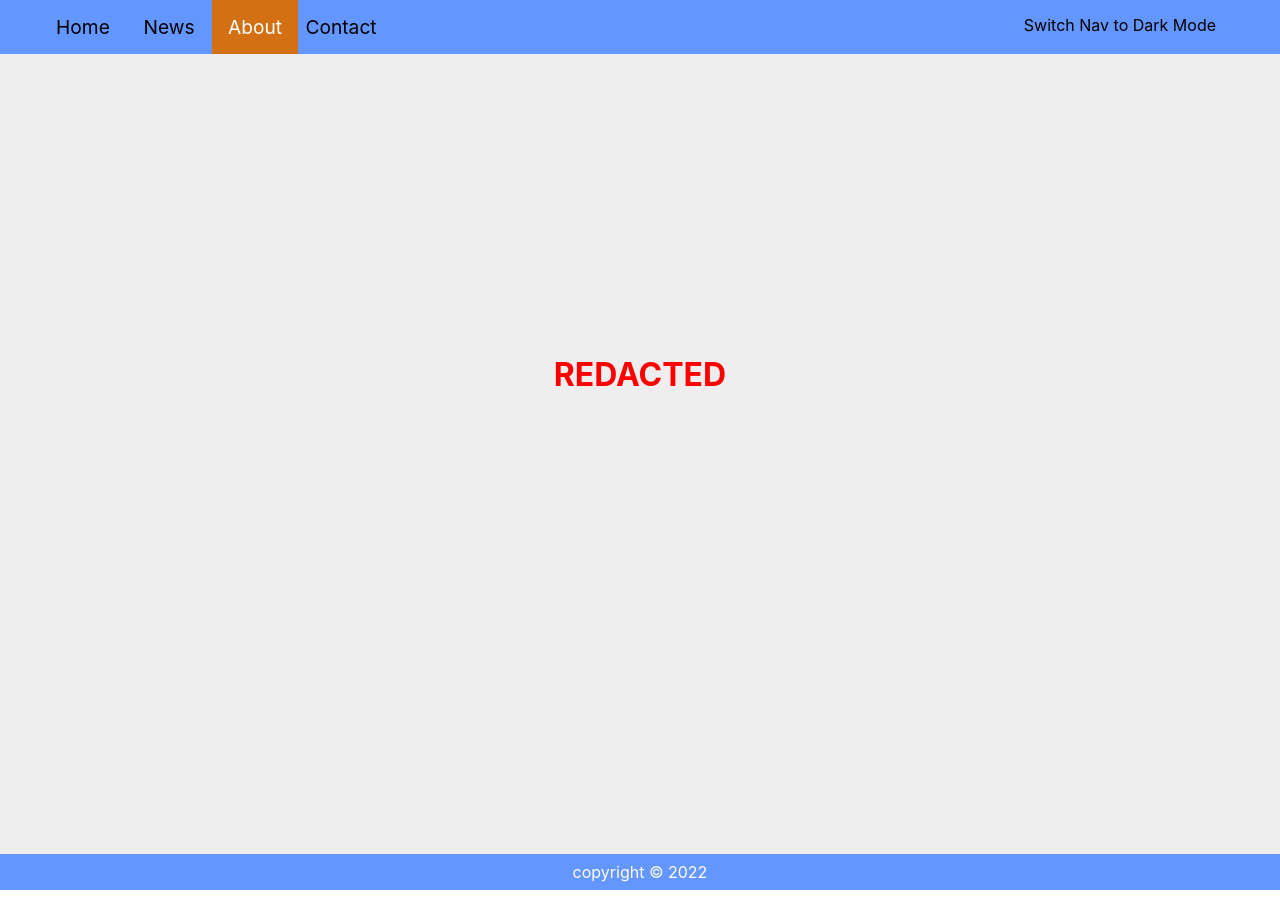
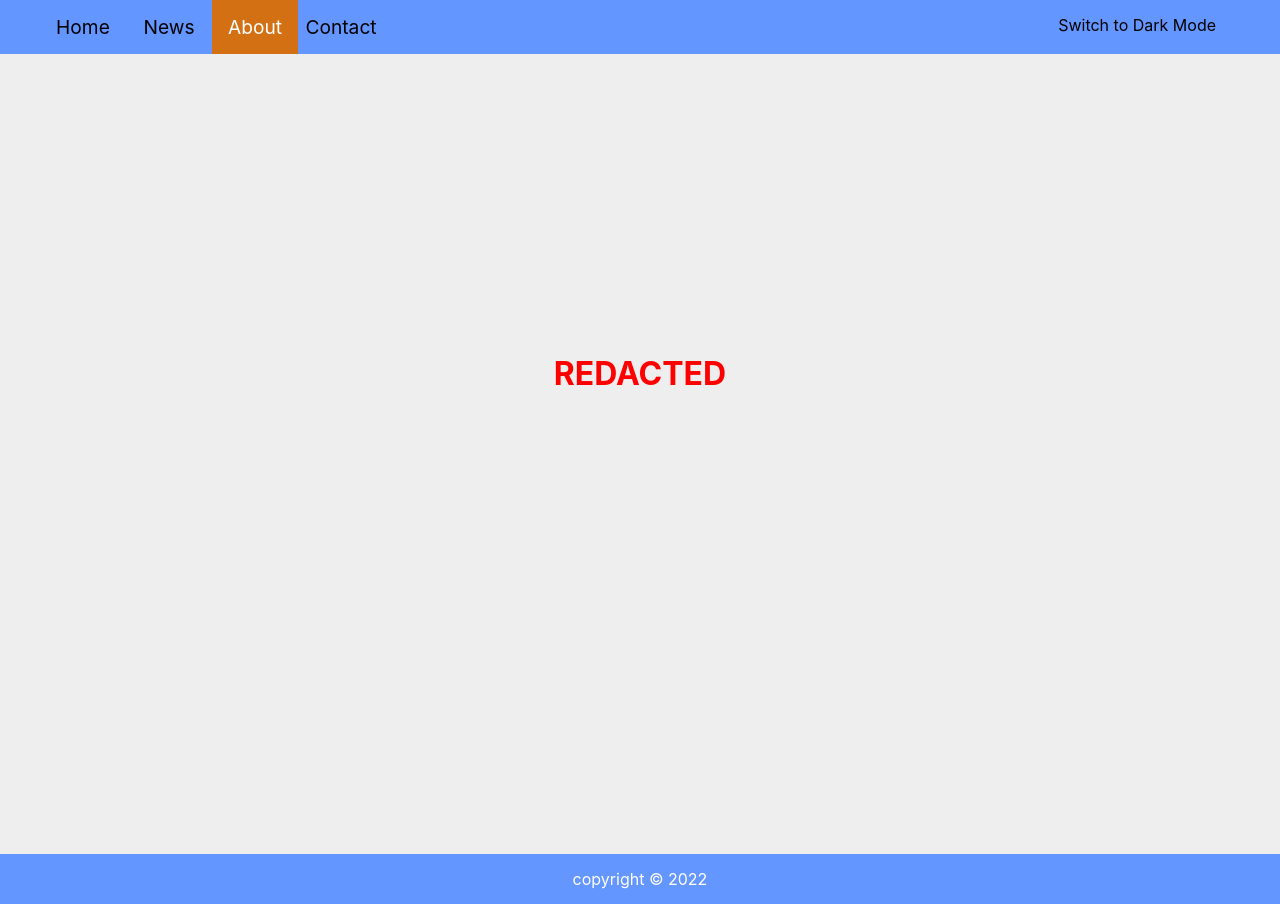
Before and after one commit to SeraphUltimateX/FER201m-lab4, a React (Create React App) app: page /about in a window 1280 px wide. Built offline with nearby package versions, Linux system fonts and the light colour scheme.

Commit message:
Clean up and beautify

```diff
--- a/src/App.css
+++ b/src/App.css
@@ -34,7 +34,7 @@ footer {
   color: #ffffff;
   text-align: center;
   background-color: #000000;
-  padding: 8px 0 8px 0;
+  padding: 15px 0;
 }
 
 @media only screen and (max-width: 991px) {
@@ -47,7 +47,7 @@ footer {
 /*### MainContent_START ###*/
 .container {
   width: 100%;
-  padding: 3vh 15px;
+  padding: 20px;
   overflow: auto;
 
   display: grid;
@@ -158,7 +158,7 @@ footer {
     right: 0;
     width: 35%;
     background-color: rgba(255, 255, 255, 0.7);
-    opacity: 0.5;
+    opacity: 0.35;
   }
 
   .column .info:hover {
@@ -188,7 +188,7 @@ footer {
 /*### MainContent_END ###*/
 
 /*### Popup_START ###*/
-.overlay {
+/* .overlay {
   display: none;
   z-index: 1;
   position: fixed;
@@ -201,12 +201,12 @@ footer {
 
 .popupContent {
   margin: 5vh auto;
-  /* padding: 2.5px; */
+  //padding: 2.5px;
   background: #b9b9b9;
   width: 45%;
   max-height: 100%;
   position: relative;
-  /* transition: all 2s ease-in-out; */
+  //transition: all 2s ease-in-out;
 }
 
 .popupContent .close {
@@ -253,7 +253,7 @@ footer {
 
 @media only screen and (max-width: 991px) {
   .popupContent {
-    /* padding: 2vh 0; */
+    //padding: 2vh 0;
     width: 90%;
   }
 
@@ -283,8 +283,7 @@ footer {
   .popupContent .detail .sypnosis {
     font-size: min(1em, 4vw);
   }
-
-}
+} */
 
 /*### Popup_END ###*/
 
@@ -361,21 +360,18 @@ nav {
     padding-bottom: 1.5em;
 
     animation: slideInFromBottom 1.2s;
-
   }
 
   @keyframes slideInFromBottom {
     from {
-      /* bottom: -100vh; */
       line-height: 0;
-      margin: 0;
       opacity: 0;
     }
 
     to {
       /* bottom: 0; */
-      line-height: 1;
-      opacity: auto;
+      line-height: 1.315; /*~= normal*/
+      opacity: 0.35;
     }
   }
 }
--- a/src/components/About.js
+++ b/src/components/About.js
@@ -4,7 +4,7 @@ export default function About() {
     const { theme } = useContext(ThemeContext)
     return (
         <div id="news" className="container" style={{ backgroundColor: theme.backdropBackgroundColor, color: theme.contentTextColor, minHeight: "100vh" }}>
-            <h1 style={{ width: "100%", textAlign: "center", color: "red", gridArea: "2/2/3/3"}}>
+            <h1 style={{ width: "100%", textAlign: "center", color: "red", gridArea: "2/2/3/3" }}>
                 REDACTED
             </h1>
         </div>
--- a/src/components/Contact.js
+++ b/src/components/Contact.js
@@ -12,7 +12,7 @@ function Contact() {
                         backgroundPosition: "center", backgroundRepeat: "no-repeat"
                     }} />
                 </div>
-                <p id="contact-1-info">Somewhere@Nowhere.net</p>
+                <p id="contact-1-info">Home@Nowhere.net</p>
             </div>
 
             <div id="contact-2" className="column" style={{ backgroundColor: theme.mutedBackgroundColor, color: theme.contentTextColor }}>
@@ -27,16 +27,18 @@ function Contact() {
 
             <div id="contact-3" className="column" style={{ backgroundColor: theme.mutedBackgroundColor, color: theme.contentTextColor }}>
                 <div id="contact-3-bg" style={{ backgroundColor: theme.mutedBackgroundColor, color: theme.contentTextColor }}>
-                        < a href="https://twitter.com" id="contact-3-bgimg" style={{
-                            backgroundImage: `url("/assets/icons/twitter.png")`, backgroundSize: "contain",
-                            backgroundPosition: "center", backgroundRepeat: "no-repeat"
-                        }} />
+                    < a href="https://twitter.com" target="_blank" rel="noreferrer" id="contact-3-bgimg" style={{
+                        backgroundImage: `url("/assets/icons/twitter.png")`, backgroundSize: "contain",
+                        backgroundPosition: "center", backgroundRepeat: "no-repeat"
+                    }} >
+                        <p style={{ position: "absolute", visibility: "hidden" }}>Twitter</p>
+                        </a>
                 </div>
                 {/* <p id="contact-3-info"></p> */}
             </div>
 
             <div id="contact-4" className="column" style={{ backgroundColor: theme.mutedBackgroundColor, color: theme.contentTextColor }}>
-            <div id="contact-4-bg" style={{ backgroundColor: theme.mutedBackgroundColor, color: theme.contentTextColor }}>
+                <div id="contact-4-bg" style={{ backgroundColor: theme.mutedBackgroundColor, color: theme.contentTextColor }}>
                     < div id="contact-4-bgimg" style={{
                         backgroundImage: `url("/assets/icons/pin.png")`, backgroundSize: "contain",
                         backgroundPosition: "center", backgroundRepeat: "no-repeat"
--- a/src/components/FilmDetails.js
+++ b/src/components/FilmDetails.js
@@ -7,7 +7,7 @@ export default function FilmDetails() {
     let params = useParams()
     // console.log(params.id)
     // eslint-disable-next-line
-    let film = ListOfFilms.find((f) => { return f.id == params.id })
+    let film = ListOfFilms.find((e) => { return e.id == params.id })
     console.log(film)
 
     const largeScreen = useContext(LargeScreenContext)
--- a/src/components/FilmsPresentation.js
+++ b/src/components/FilmsPresentation.js
@@ -1,5 +1,5 @@
 import { useContext, /*useEffect, useState*/ } from "react";
-import { Link, useNavigate } from "react-router-dom";
+import { /*Link,*/ useNavigate } from "react-router-dom";
 import { ThemeContext } from "./ThemeContext";
 import { LargeScreenContext } from "./LargeScreenContext";
 
@@ -11,7 +11,7 @@ export default function FilmsPresentation({ listOfFilms }) {
     const navigate = useNavigate();
     // const [curFilm, setCurFilm] = useState([])
     return (
-        <div className="container" style={{ backgroundColor: theme.backdropBackgroundColor, color: theme.contentTextColor }}>
+        <div id="home" className="container" style={{ backgroundColor: theme.backdropBackgroundColor, color: theme.contentTextColor }}>
             {
                 listOfFilms.map((film) => (
                     <div className="column" key={film.id}>
--- a/src/components/Navigation.js
+++ b/src/components/Navigation.js
@@ -39,7 +39,7 @@ export default function Navigation() {
                         color: theme.contentTextColor,
                         outline: "none"
                     }} data-testid="toggle-theme-btn">
-                    Switch Nav to {dark ? "Light" : "Dark"} Mode
+                    Switch to {dark ? "Light" : "Dark"} Mode
                 </span>
             </div>
         </div>
--- a/src/components/News.js
+++ b/src/components/News.js
@@ -4,7 +4,7 @@ export default function News() {
     const { theme } = useContext(ThemeContext)
     return (
         <div id="news" className="container" style={{ backgroundColor: theme.backdropBackgroundColor, color: theme.contentTextColor, minHeight: "100vh" }}>
-            <h1 style={{ width: "100%", textAlign: "center", color: "red", gridArea: "2/2/3/3"}}>
+            <h1 style={{ width: "100%", textAlign: "center", color: "red", gridArea: "2/2/3/3" }}>
                 There is no news!
             </h1>
         </div>
```
Also changed, not shown: src/index.css (line endings or trailing spaces).
